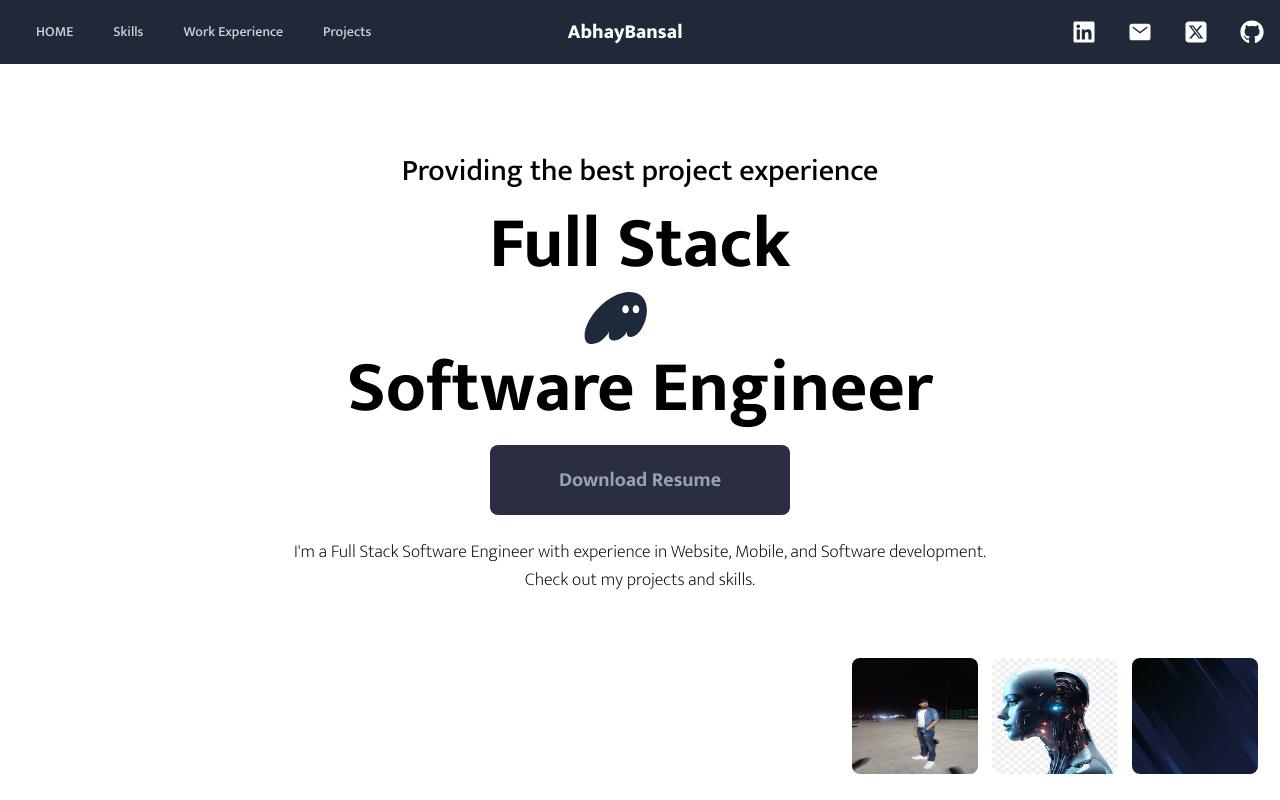
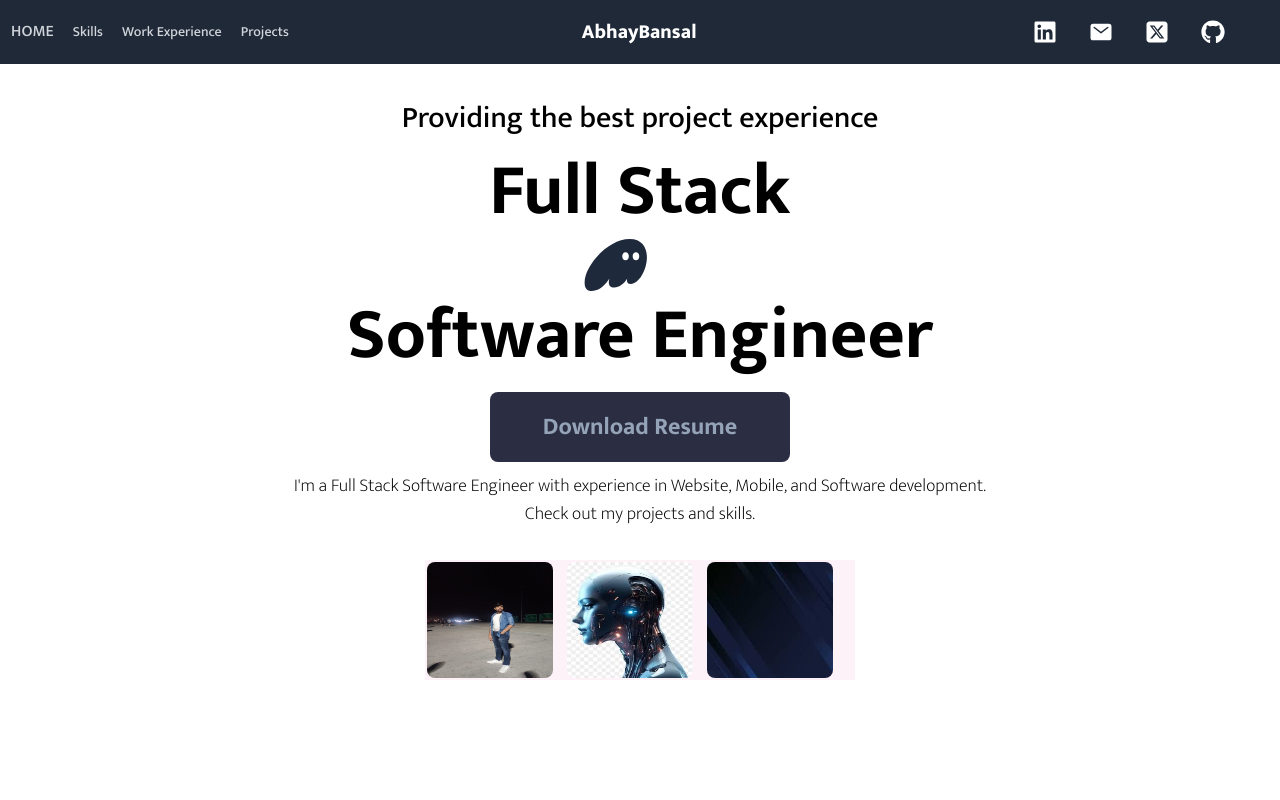
Before and after one commit to Targter/AbPortfolio, a React (Vite) app: page / in a window 1280 px wide. Built offline with nearby package versions, Linux system fonts and the light colour scheme.

Commit message:
Add files via upload

```diff
--- a/index.html
+++ b/index.html
@@ -5,7 +5,7 @@
     <link rel="icon" type="image/svg+xml" href="/vite.svg" />
     <meta name="viewport" content="width=device-width, initial-scale=1.0" />
     <!-- <link rel="stylesheet" href="/src/index.css" /> -->
-    <title>AbhayBansal</title>
+    <title>Vite + React</title>
   </head>
   <body>
     <div id="root"></div>
--- a/src/Component/Navbar.jsx
+++ b/src/Component/Navbar.jsx
@@ -16,11 +16,11 @@ const Navbar = ({ ShowDarkBg, ClickForB1g }) => {
   return (
     <>
       {" "}
-      <div className="dark:bg-[#2B2D42] h-auto w-full overflow-x-hidden fixed z-[999] text-white mb-2">
+      <div className="dark:bg-[#2B2D42] h-auto w-full overflow-x-hidden fixed z-[999] text-white ">
         <nav className="bg-gray-800">
-          <div className="mx-auto max-w-7xl px-2 sm:px-6 lg:px-0">
-            <div className="relative flex h-16 items-center justify-between">
-              <div className="absolute inset-y-0 left-0 flex items-center sm:hidden">
+          <div className="mx-auto max-w-7xl px-2  lg:px-0">
+            <div className="relative flex h-16 items-center md:justify-between justify-evenly md:gap-0 gap-[10px]">
+              <div className="inset-y-0 flex items-center md:hidden ">
                 <button
                   type="button"
                   className="relative inline-flex items-center justify-center rounded-md p-2 text-gray-400 hover:bg-gray-700 hover:text-white focus:outline-none focus:ring-2 focus:ring-inset focus:ring-white"
@@ -62,14 +62,14 @@ const Navbar = ({ ShowDarkBg, ClickForB1g }) => {
                   </svg>
                 </button>
               </div>
-              <div className="flex flex-1 items-center justify-center sm:items-stretch sm:justify-start">
-                <div className="hidden sm:ml-6 sm:block">
-                  <div className="flex space-x-4">
+              <div className="md:block hidden ">
+                <div className="detailscontainer w-[300px] h-auto flex justify-evenly items-center  ">
+                  {" "}
                   <Link
                     to="/"
-                      className={`rounded-md px-3 py-2 text-sm font-medium text-gray-300 hover:bg-gray-700  hover:text-white  ${
+                    className={`rounded-mdtext-sm font-medium text-gray-300 hover:bg-gray-700  hover:text-white  ${
                       ShowDarkBg === 0 ? "dark:bg-gray-900" : ""
-                      }`}
+                    }p-2`}
                     onClick={() => ClickForBg(0)}
                     aria-current="page"
                   >
@@ -77,7 +77,7 @@ const Navbar = ({ ShowDarkBg, ClickForB1g }) => {
                   </Link>
                   <Link
                     to="/page1"
-                      className={`rounded-md px-3 py-2 text-sm font-medium text-gray-300 hover:bg-gray-700 hover:text-white ${
+                    className={`rounded-md  text-sm font-medium text-gray-300 hover:bg-gray-700 hover:text-white p-2${
                       ShowDarkBg === 1 ? "dark:bg-gray-900" : ""
                     }`}
                     onClick={() => ClickForBg(1)}
@@ -86,7 +86,7 @@ const Navbar = ({ ShowDarkBg, ClickForB1g }) => {
                   </Link>
                   <Link
                     to="/page2"
-                      className={`rounded-md px-3 py-2 text-sm font-medium text-gray-300 hover:bg-gray-700 hover:text-white  ${
+                    className={`rounded-md  text-sm font-medium text-gray-300 hover:bg-gray-700 hover:text-white w-auto p-2${
                       ShowDarkBg === 2 ? "dark:bg-gray-900" : ""
                     }`}
                     onClick={() => ClickForBg(2)}
@@ -95,7 +95,7 @@ const Navbar = ({ ShowDarkBg, ClickForB1g }) => {
                   </Link>
                   <Link
                     to="/page3"
-                      className={`rounded-md px-3 py-2 text-sm font-medium text-gray-300 hover:bg-gray-700 hover:text-white  ${
+                    className={`rounded-md text-sm font-medium text-gray-300 hover:bg-gray-700 hover:text-white p-2 ${
                       ShowDarkBg === 3 ? "dark:bg-gray-900" : ""
                     }`}
                     onClick={() => ClickForBg(3)}
@@ -104,15 +104,15 @@ const Navbar = ({ ShowDarkBg, ClickForB1g }) => {
                   </Link>
                 </div>
               </div>
-              </div>
-              <div className="text-lg font-bold flex  w-[200px] lg:pl-[170px] items-center justify-center">
+              <div className="text-lg font-bold flex w-[200px] items-center justify-center  ">
                 <Link to="/ContactMe">
-                  <span className="w-[200px] h-[30px] pl-3 pr-3 pt-1 rounded-xl font-extrabold text-white text-xl hover:text-3xl">
+                  <span className="w-[200px] h-[30px] pt-1 rounded-xl font-extrabold text-white text-xl hover:text-3xl">
+                    {" "}
                     AbhayBansal
                   </span>
                 </Link>
               </div>
-              <div className="max-w-screen-xl w-1/2 px-4 py-3  ">
+              <div className="max-w-screen-xl lg:px-[55px] py-3  sm:block hidden">
                 <div className="flex justify-end items-center">
                   <ul className="flex flex-row font-medium mt-0 space-x-8 rtl:space-x-reverse text-sm">
                     <li className="w-6 h-6">
@@ -157,7 +157,7 @@ const Navbar = ({ ShowDarkBg, ClickForB1g }) => {
           </div>
 
           <div
-            className={`sm:hidden ${showDropDown ? "" : "hidden"}`}
+            className={`md:hidden ${showDropDown ? "" : "hidden"}`}
             id="mobile-menu"
           >
             <div className="space-y-1 px-2 pb-3 pt-2">
@@ -219,3 +219,13 @@ const Navbar = ({ ShowDarkBg, ClickForB1g }) => {
 };
 
 export default Navbar;
+
+//   <div className="flex lg:items-center lg:justify-start items-stretch sm:justify-start">
+{
+  /* <div className="hidden sm:ml-2 sm:block">
+<div className="flex gap-[20px]">
+
+</div>
+</div>
+</div> */
+}
--- a/src/Component/Page.jsx
+++ b/src/Component/Page.jsx
@@ -8,13 +8,14 @@ const Page = () => {
   const item = useRef();
   const fitImg = useRef();
   const hoverBox = useRef();
-
+  const [isHovered, setIsHovered] = useState(false);
   const ContainerShownFunction = (src) => {
     // console.log(event, "this is event");
     gsap.fromTo(
       ".recentlyImgContainer",
       {
         visibility: "invisible",
+        display: "flex",
         opacity: 0,
         y: "-200px",
         xPercent: 0,
@@ -28,22 +29,31 @@ const Page = () => {
         opacity: 1,
         duration: 1,
         xPercent: 0,
+        // hoverBox.current.src = src,
+        onComplete: () => {
+          console.log("hellowrodl");
+        },
       }
     );
   };
 
   const ContainerHideFunction = () => {
     // console.log("Iamon");
-    gsap.fromTo(
-      ".recentlyImgContainer",
-      { visibility: "visible", opacity: 1 },
-      {
+    gsap.to(".recentlyImgContainer", {
+      opacity: 0,
+      duration: 0.5,
       visibility: "invisible",
-        opacity: 0,
-        duration: 0.9,
-      }
-    );
+      onComplete: () => {
+        gsap.set(".recentlyImgContainer", { visibility: "hidden" });
+      },
+    });
   };
+
+  // useEffect(() => {
+  //   if(isHovered){
+  //     hoverBox.current
+  //   }
+  // }, [isHovered]);
   const [mousePos, setMousePos] = useState({ x: 0, y: 0 });
   const [prevMousePos, setPrevMousePos] = useState({ x: 0, y: 0 });
   var t1 = gsap.timeline();
@@ -126,16 +136,14 @@ const Page = () => {
   return (
     <>
       <div
-        className="container w-full bg-white h-[82vh] flex justify-start items-center gap-[100px]"
+        className="flex flex-col items-center mx-auto max-w-screen-2xl h-auto"
         onMouseEnter={(e) => MoveItems(e, e.currentTarget)}
         onMouseMove={(e) => MoveItems(e, e.currentTarget)}
         onMouseLeave={(e) => MoveItems(e)}
       >
-        <div
-          className="recentlyImgContainer w-[400px] border-r-8 border-b-8 bg-white z-[999] rounded-b-xl h-[95vh] flex flex-col gap-11 items-center absolute top-[25px] invisible"
-          ref={InvisibleContainer}
-        >
-          <div className="w-full h-[80px] bg-slate-600 rounded mt-9 flex justify-center items-center ">
+        <div className="container w-screen h-auto flex justify-start  md:mt-0 mt-[80px] gap-[100px] ">
+          <div className="recentlyImgContainer sm:w-[400px]  rounded-b-xl h-auto  flex-col gap-11 items-center absolute top-[64px] border-r-8 bg-white z-[999] box-content flex invisible ">
+            <div className="w-full h-[80px] bg-slate-600 rounded  flex justify-center items-center ">
               <p className="font-extrabold text-4xl text-white">MyName</p>
             </div>
             <img className="border-2 w-[200px] h-[200px] " ref={hoverBox} />
@@ -152,15 +160,15 @@ const Page = () => {
             </div>
           </div>
           <div
-          className="h-auto lg:w-full w-[1000px] flex lg:flex-row flex-col justify-start items-start overflow-hidden text-black mb-[120px] lg:justify-center  lg:items-center  mt-[200px]"
+            className="w-full flex flex-row  overflow-hidden text-black justify-center items-start  "
             id="Home"
           >
-          <div className="lg:h-[530px] h-auto flex flex-col justify-center items-center  text-center lg:mt-[100px] mt-[80px]">
-            <div className=" w-[400px] lg:w-[500px] text-black lg:h-[50px] h-[20px] lg:text-3xl text-sm provide font-medium">
+            <div className="h-auto w-7xl flex mx-auto flex-col justify-center items-center text-center mb-8">
+              <div className="sm:w-[500px] w-[300px] text-black h-auto lg:text-3xl md:text-2xl text-xl provide font-medium md:mt-[100px] mb-[20px]">
                 Providing the best project experience
               </div>
 
-            <div className=" lg:w-10/12 w-full lg:h-[250px] h-[100px] lg:text-7xl text-4xl flex flex-col itmes-center mt-[20px] ">
+              <div className=" w-10/12 h-auto md:text-7xl text-5xl flex flex-col itmes-center md:gap-0 gap-5">
                 <span className="FullStack font-bold">Full Stack</span>
 
                 <span>
@@ -191,12 +199,12 @@ const Page = () => {
                 </span>
               </div>
 
-            <div className="myinfo w-full lg:h-[100px] h-[50px] flex justify-center resume mt-[20px] mb-[20px]">
-              <button className="bg-[#2B2D42] lg:h-[70px] h-[30px] lg:w-[300px] w-[150px] rounded-lg lg:text-xl text-sm  lg:font-bold font-light hover:bg-slate-700 text-slate-400 hover:text-white transition duration-300 ease-in-out">
+              <div className="myinfo w-full h-auto flex justify-center resume mt-[20px] mb-[10px]">
+                <button className="bg-[#2B2D42] h-[70px]  sm:w-[300px] w-[200px] rounded-lg lg:text-2xl text-lg  lg:font-bold font-light hover:bg-slate-700 text-slate-400 hover:text-white transition duration-300 ease-in-out">
                   Download Resume
                 </button>
               </div>
-            <div className="w-3/4 lg:h-[200px] h-auto text-lg text-center lg:p-0 p-2 details ">
+              <div className="w-3/4 h-auto text-lg text-center p-0 details">
                 I'm a Full Stack Software Engineer with experience in Website,
                 Mobile, and Software development. Check out my projects and
                 skills.
@@ -204,26 +212,27 @@ const Page = () => {
             </div>
           </div>
         </div>
-      <div className="flex justify-end pr-[20px] overflow-auto gap-[10px] box11">
-        {/*  */}
+        <div className="flex flex-wrap justify-center pr-[20px] overflow-auto gap-[10px] box11 bg-pink-50">
           {images.map((image, index) => (
-          <Link to={image.pth} key={index}>
-            {" "}
             <div
               className="ItemContainer"
               ref={item}
+              // onMouseEnter={() => setIsHovered(true)}
+              // onMouseLeave={() => setIsHovered(false)}
               onMouseEnter={() => ContainerShownFunction(image.src)}
               onMouseLeave={ContainerHideFunction}
             >
+              <Link to={image.pth} key={index}>
                 <img
                   // id={image.id}
                   src={image.src}
                   ref={fitImg}
                   className="   rounded-lg imgcontainer w-full h-full "
                 />
+              </Link>
             </div>
-          </Link>
           ))}
+        </div>
       </div>
     </>
   );
```
Also changed, not shown: src/Component/Page1.jsx (+8 -6 lines), src/Component/Page3ContactForm.jsx (+50 -4 lines). Lines whose indentation alone changed are shown as unchanged.
